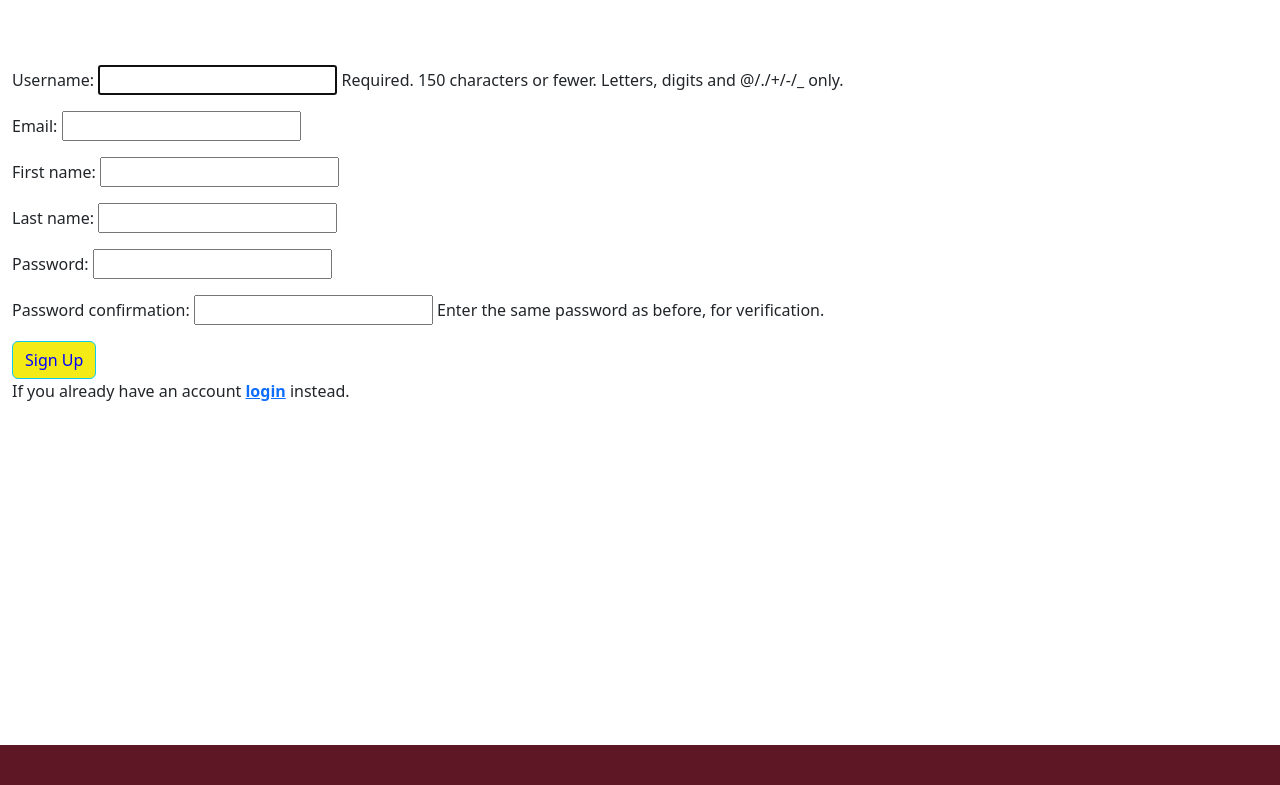
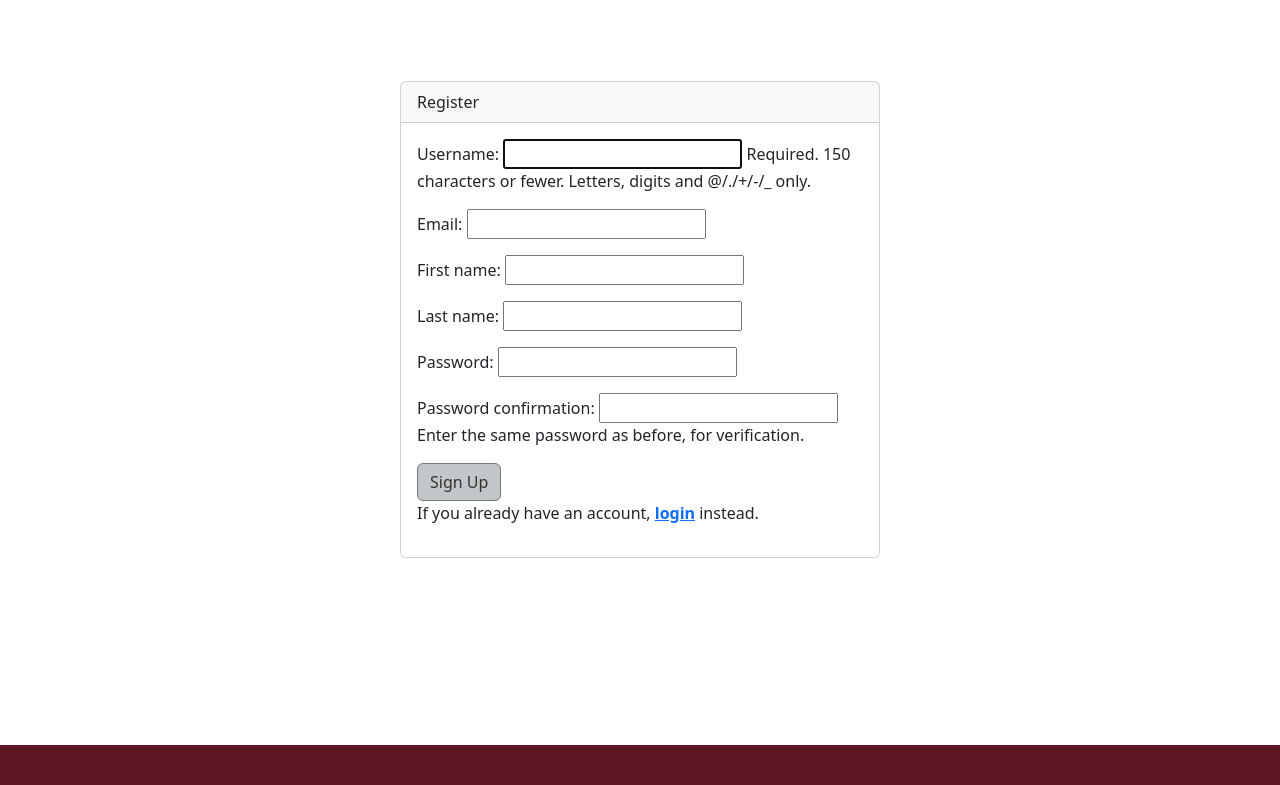
Before and after one commit to Visual-Analytics-Lab/COPE-ID-VAT, a Django app: page /register/ in a window 1280 px wide. Shown: the part 55-840 px from the top of the page. Run offline with Django 4.2, Linux system fonts and the light colour scheme; parts of the project's set-up code (start-up, migrations or seed data) failed here and were passed over; some libraries are stand-ins or nearby versions.

Commit message:
Moved form into a card

```diff
--- a/mysite/main/templates/main/register.html
+++ b/mysite/main/templates/main/register.html
@@ -2,15 +2,28 @@
 
 {% block content %}
 
-    <div class="container">
-        <form method="POST">
-            {% csrf_token %}
-            {{form.as_p}}
+    <!-- Register New Users -->
+    <div class="container px-1 py-3">
+        <div class="d-flex justify-content-center">
 
-            <button style="background-color:#F4EB16; color:blue" class="btn btn-outline-info" type="submit">Sign Up</button>
+            <!-- Card for Register Form -->
+            <div class="card" style="width: 30rem;">
+                <div class="card-header">
+                  Register
+                </div>
+                <div class="card-body">
 
-        </form>
+                    <!-- Register Form -->
+                    <form method="POST">
+                        {% csrf_token %}
+                        {{form.as_p}}
+                            <button class="btn btn-primary" type="submit">Sign Up</button>
+                        </form>
 
-        If you already have an account <a href="/login" target="blank"><strong>login</strong></a> instead.
+                        <!-- Redirect to Login Page -->
+                        <p>If you already have an account, <a href="/login"><strong>login</strong></a> instead.</p>
+                </div>
+              </div>
+        </div>
     </div>
 {% endblock %}
```
